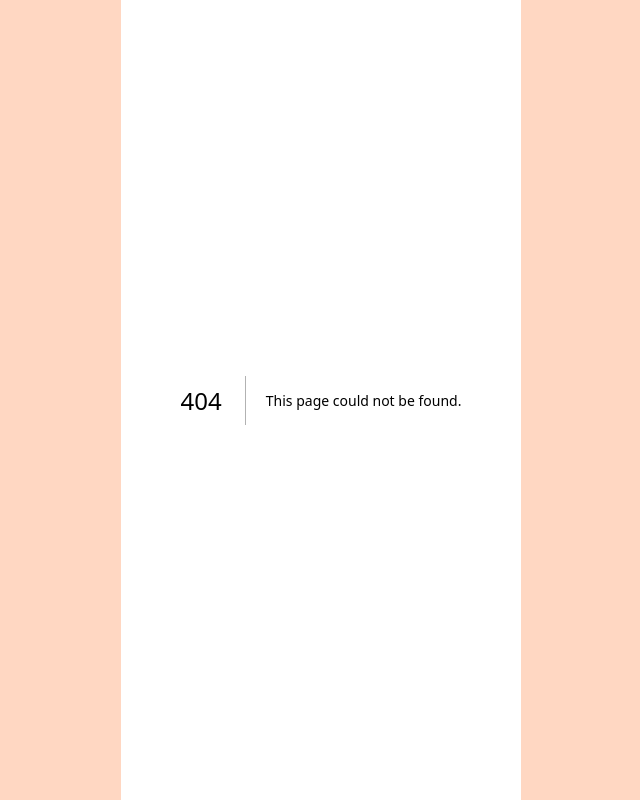
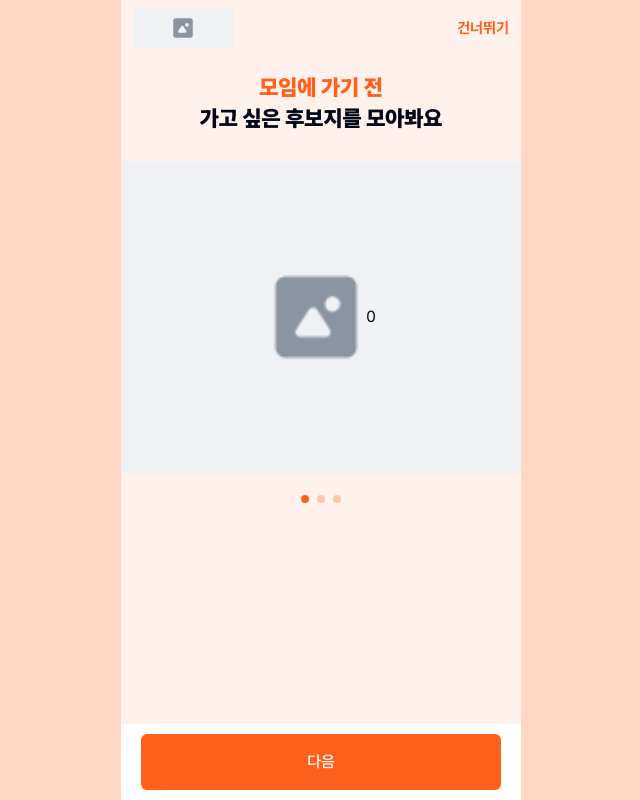
Before and after one commit to mash-up-kr/piikii_web, a Next.js app: page /home in a window 1280 px wide. Before the commit this address had no page. Shown: the whole page, without its empty margins (319-959 px from the left). Built offline with nearby package versions, Linux system fonts and the light colour scheme.

Commit message:
feature: 인덱스페이지 접근시 home redirect 추가

```diff
--- /dev/null
+++ b/app/home/page.tsx
@@ -0,0 +1,8 @@
+import React from "react";
+import Home from "./_components/Home";
+
+const HomePage = () => {
+  return <Home />;
+};
+
+export default HomePage;
--- a/app/page.tsx
+++ b/app/page.tsx
@@ -1,13 +1,5 @@
-import Image from "next/image";
-import Home from "./home/_components/Home";
+import { redirect } from "next/navigation";
 
-export default function HomePage() {
-  return (
-    // <div className="flex justify-center items-center h-full flex-col gap-[16px]">
-    //   <p className="text-black-22">이것은 홈이다</p>
-    //   <p className="text-semibold-20">아직은 개발중!</p>
-    //   <p className="text-regular-16">뚝딱뚝딱</p>
-    // </div>
-    <Home />
-  );
+export default function Home() {
+  return redirect("/home");
 }
```
